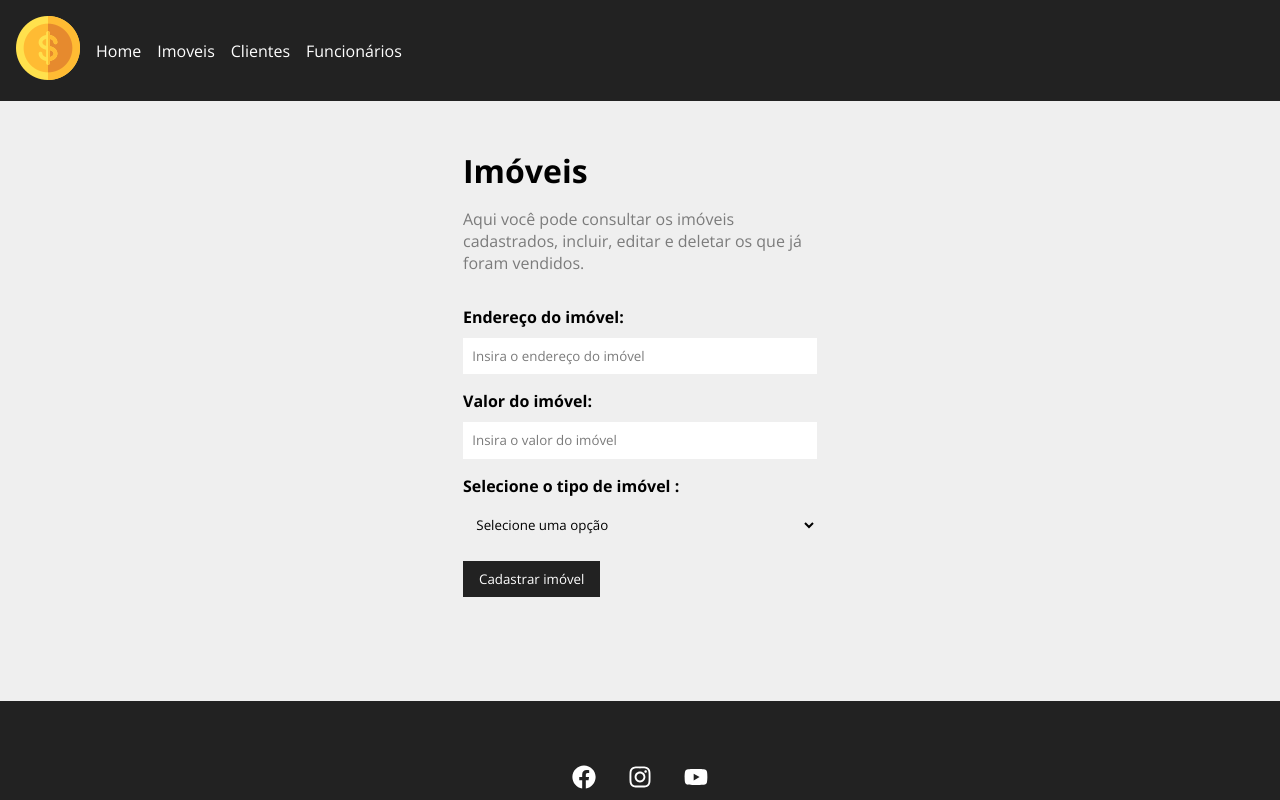
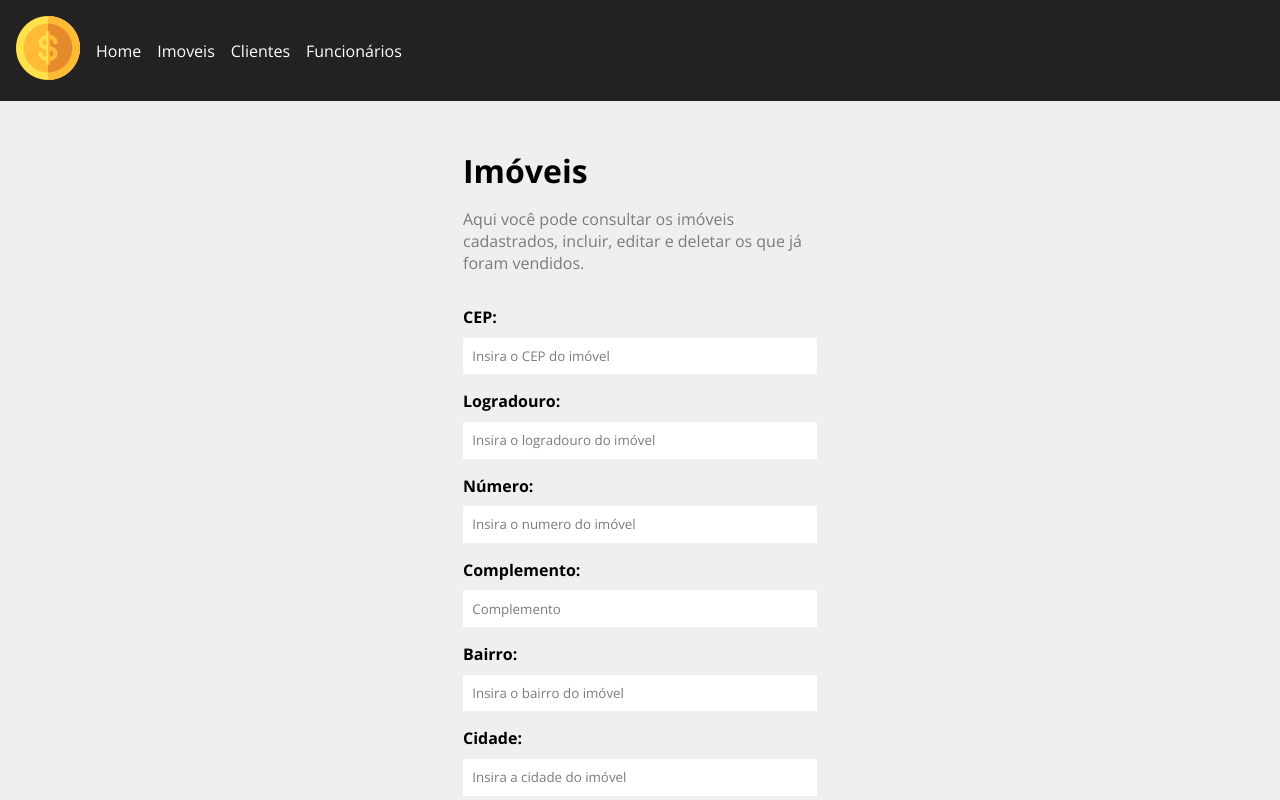
Before and after one commit to GustavodeSousa96/ProjetoGrupoMod3, a React (Create React App) app: page /imoveis in a window 1280 px wide. Shown: the top 800 px of the page. Built offline with nearby package versions, Linux system fonts and the light colour scheme; data requests are answered from the project's data file.

Commit message:
Inclusao do metodo POST nas pags que faltavam

```diff
--- a/db.json
+++ b/db.json
@@ -53,21 +53,10 @@
     {
       "id": 3,
       "tipo": "Terreno",
-      "comodos": 5,
+      "comodos": 0,
       "endereco": "Leblon",
       "preco": 1000000,
       "foto": "Adicionar foto aqui"
-    },
-    {
-      "name": "teste",
-      "budget": "5000",
-      "category": {
-        "id": "2",
-        "name": "Apartamento"
-      },
-      "cost": 0,
-      "services": [],
-      "id": 4
     }
   ],
   "compradores": [
--- a/src/components/form/Select.js
+++ b/src/components/form/Select.js
@@ -4,7 +4,7 @@ function Select({text, name, options, handleOnChange, value}){ /* Essas props se
     return ( // Os campos do input abaixo estão de forma dinâmica, e serão alterados de acordo com a página que estiverem.
         <div className={styles.form_control}>
             <label htmlFor={name}>{text}:</label>
-            <select name={name} id={name} onChange={handleOnChange} value={value ||''}>
+            <select name={name} id={name} onChange={handleOnChange} value={value} className={styles.dropdown_content}>
                 <option>Selecione uma opção</option>
                 {options.map((option)=> (
                     <option value={option.id} key={option.id}> {option.tipo}</option>
--- a/src/components/form/Select.module.css
+++ b/src/components/form/Select.module.css
@@ -2,6 +2,7 @@
     display: flex;
     flex-direction: column;
     margin-bottom: 1em;
+
 }
 
 .form_control label {
--- a/src/components/pages/Compradores.js
+++ b/src/components/pages/Compradores.js
@@ -1,14 +1,42 @@
+import {useNavigate} from 'react-router-dom'//useHistory foi substituído por useNavigate
+
 import FormClient from '../project/FormClient'; // Formulário dentro da pasta project
 
 import styles from './Compradores.module.css'; // CSS da página
 
 function Clientes() {
+
+  const navigate = useNavigate() //useHistory foi substituído por useNavigate()
+
+  function createPost(project){ // Talvez mudar project para imovel
+
+    //initialize cost and services - Por enquanto os dados abaixo ñ estao sendo utilizados
+    project.cost = 0
+    project.services = []
+
+    fetch('http://localhost:5000/compradores', {
+      method:'POST',
+      headers:{
+        'Content-type':'application/json',
+      },
+      body: JSON.stringify(project), // Talvez mudar project para imovel
+    })
+      .then((resp) => resp.json())
+      .then((data) => {
+      console.log(data)
+      //redirect
+      navigate.push('/dashimoveis', {message:'Imovel cadastrado com sucesso!'})
+    })
+    .catch((err) => console.log(err))
+
+  }
+
   return (
     <div className={styles.compradores_container}>
       <h1>Clientes</h1>
       <p>Aqui você pode consultar os dados dos clientes, incluir, editar e deletar.</p>
 
-      <FormClient btnText={"Cadastrar cliente"} /> {/*Essa prop(btnText) irá mudar para de acordo com o método. Esse método será um POST. */}
+      <FormClient handleSubmit={createPost} btnText={"Cadastrar cliente"} /> {/*Essa prop(btnText) irá mudar para de acordo com o método. Esse método será um POST. */}
     </div>
   );
 
--- a/src/components/pages/Imoveis.js
+++ b/src/components/pages/Imoveis.js
@@ -12,7 +12,7 @@ function Imoveis() {
 
   function createPost(project){ // Talvez mudar project para imovel
 
-    //initialize cost and services
+    //initialize cost and services - Por enquanto os dados abaixo ñ estao sendo utilizados
     project.cost = 0
     project.services = []
 
--- a/src/components/project/FormClient.js
+++ b/src/components/project/FormClient.js
@@ -6,8 +6,9 @@ import SubmitButton from '../form/SubmitButton';
 
 import styles from './ProjectForm.module.css'
 
-function FormClient({btnText}) {
+function FormClient({handleSubmit, btnText, compradoresData}) {
   const [categories, setCategories] = useState([])
+  const [compradores, setCompradores] = useState(compradoresData || {})
 
   useEffect(() => {
     fetch('http://localhost:5000/compradores', {
@@ -23,24 +24,68 @@ function FormClient({btnText}) {
   .catch((err)=> console.log(err))
   }, [])
 
+  const submit = (e) => {
+    e.preventDefault()
+    handleSubmit(compradores)  // Quando duplicar alterar aqui p/ vendedores ou compradores
+  }
+
+  function handleChange(e) {
+    setCompradores({...compradores, [e.target.name]: e.target.value}) // Quando duplicar alterar imovel p/ vendedores ou compradores
+
+  }
+
+  function handleCategory(e) {
+    setCompradores({
+      ...compradores, // Quando duplicar alterar imovel p/ vendedores ou compradores
+      category: {
+        id: e.target.value,
+        tipo:e.target.options[e.target.selectedIndex].text,
+      },
+    })
+
+  }
+
   return (
-    <form className={styles.form}>
+    <form onSubmit={submit} className={styles.form}>
       <Input
         type='text'
-        text='Nome do(a) cliente'
-        name='name'
+        text='Nome completo do(a) cliente'
+        name='nome'
         placeholder='Insira o nome aqui'
+        handleOnChange={handleChange}
+        value={compradores.name ? compradores.name : ''}
       />
       <Input
         type='number'
-        text='Idade'
-        name='name'
+        text='Data de nascimento'
+        name='nascimento'
         placeholder='Insira a idade'
+        handleOnChange={handleChange}
+        value={compradores.nascimento ? compradores.nascimento : ''}
       /> {/*Tentar mudar idade para data de nascimento, utilizando máscara(dd/mm/aaaa) */}
+      <Input
+        type='number'
+        text='CPF'
+        name='cpf'
+        placeholder='Insira o CPF aqui'
+        handleOnChange={handleChange}
+        value={compradores.cpf ? compradores.cpf : ''}
+      />
+      <Input
+        type='number'
+        text='RG'
+        name='rg'
+        placeholder='Insira o RG aqui'
+        handleOnChange={handleChange}
+        value={compradores.rg ? compradores.rg : ''}
+      />
       <Select
       name='category_id'
       text='Selecione o tipo de imóvel '
-      options={categories} />
+      options={categories}
+      handleOnChange={handleCategory}
+      value={compradores.category ? compradores.category.id : ''}
+       />
       <SubmitButton text={btnText} />
     </form>
   );
--- a/src/components/project/FormVend.js
+++ b/src/components/project/FormVend.js
@@ -3,12 +3,13 @@ import{useState, useEffect} from 'react'
 import Input from '../form/Input'
 import Select from '../form/Select'
 import SubmitButton from '../form/SubmitButton';
+import Vendedores from '../pages/Vendedores';
 
 import styles from './ProjectForm.module.css';
 
-function FormVend({btnText}) {
+function FormVend({handleSubmit, btnText, vendedoresData}) {
   const [categories, setCategories] = useState([])
-
+  const [vendedores, setVendedores] = useState(vendedoresData || {})
   useEffect(() => {
     fetch('http://localhost:5000/vendedores', {
     method:"GET",
@@ -23,24 +24,52 @@ function FormVend({btnText}) {
   .catch((err)=> console.log(err))
   }, [])
 
+  const submit = (e) => {
+    e.preventDefault()
+    handleSubmit(vendedores)  // Quando duplicar alterar aqui p/ vendedores ou compradores
+  }
+
+  function handleChange(e) {
+    setVendedores({...vendedores, [e.target.name]: e.target.value}) // Quando duplicar alterar imovel p/ vendedores ou compradores
+
+  }
+
+  function handleCategory(e) {
+    setVendedores({
+      ...vendedores, // Quando duplicar alterar imovel p/ vendedores ou compradores
+      category: {
+        id: e.target.value,
+        tipo:e.target.options[e.target.selectedIndex].text,
+      },
+    })
+
+  }
+
   return (
-    <form className={styles.form}>
+    <form onSubmit={submit} className={styles.form}>
       <Input
         type='text'
         text='Nome do funcionário(a)'
-        name='name'
+        name='nome'
         placeholder='Insira o nome aqui'
+        handleOnChange={handleChange}
+        value={vendedores.nome ? vendedores.nome : ''}
       />
       <Input
         type='number'
-        text='Idade'
-        name='name'
+        text='Data de nascimento'
+        name='nascimento'
         placeholder='Insira a idade'
+        handleOnChange={handleChange}
+        value={vendedores.nascimento ? vendedores.nascimento : ''}
       /> {/*Tentar mudar idade para data de nascimento, utilizando máscara(dd/mm/aaaa) */}
       <Select
       name='category_id'
       text='Selecione o cargo '
-      options={categories} />
+      options={categories}
+      handleOnChange={handleCategory}
+      value={vendedores.category ? vendedores.category.id : ''}
+      />
       <SubmitButton text={btnText} />
     </form>
   );
--- a/src/components/project/ProjectForm.js
+++ b/src/components/project/ProjectForm.js
@@ -26,20 +26,20 @@ function ProjectForm({handleSubmit, btnText, imovelData}) { // Talvez mudar proj
 
   const submit = (e) => {
     e.preventDefault()
-    handleSubmit(imovel)  // Talvez mudar project para imovel
+    handleSubmit(imovel)  // Quando duplicar alterar aqui p/ vendedores ou compradores
   }
 
   function handleChange(e) {
-    setImovel({...imovel, [e.target.name]: e.target.value})
+    setImovel({...imovel, [e.target.name]: e.target.value}) // Quando duplicar alterar imovel p/ vendedores ou compradores
 
   }
 
   function handleCategory(e) {
     setImovel({
-      ...imovel,
+      ...imovel, // Quando duplicar alterar imovel p/ vendedores ou compradores
       category: {
         id: e.target.value,
-        name:e.target.options[e.target.selectedIndex].text,
+        tipo:e.target.options[e.target.selectedIndex].text,
       },
     })
 
@@ -49,11 +49,59 @@ function ProjectForm({handleSubmit, btnText, imovelData}) { // Talvez mudar proj
     <form onSubmit={submit} className={styles.form}>
       <Input
         type='text'
-        text='Endereço do imóvel'
-        name='name'
-        placeholder='Insira o endereço do imóvel'
+        text='CEP'
+        name='cep'
+        placeholder='Insira o CEP do imóvel'
         handleOnChange={handleChange}
-        value={imovel.name ? imovel.name : ''}
+        value={imovel.cep ? imovel.cep : ''}
+      />
+      <Input
+        type='text'
+        text='Logradouro'
+        name='logradouro'
+        placeholder='Insira o logradouro do imóvel'
+        handleOnChange={handleChange}
+        value={imovel.logradouro ? imovel.logradouro : ''}
+      />
+      <Input
+        type='number'
+        text='Número'
+        name='numero'
+        placeholder='Insira o numero do imóvel'
+        handleOnChange={handleChange}
+        value={imovel.numero ? imovel.numero : ''}
+      />
+      <Input
+        type='text'
+        text='Complemento'
+        name='complemento'
+        placeholder='Complemento'
+        handleOnChange={handleChange}
+        value={imovel.complemento ? imovel.complemento : ''}
+      />
+      <Input
+        type='text'
+        text='Bairro'
+        name='bairro'
+        placeholder='Insira o bairro do imóvel'
+        handleOnChange={handleChange}
+        value={imovel.bairro ? imovel.bairro : ''}
+      />
+      <Input
+        type='text'
+        text='Cidade'
+        name='cidade'
+        placeholder='Insira a cidade do imóvel'
+        handleOnChange={handleChange}
+        value={imovel.cidade ? imovel.cidade : ''}
+      />
+       <Input
+        type='text'
+        text='Estado'
+        name='estado'
+        placeholder='Insira a estado do imóvel'
+        handleOnChange={handleChange}
+        value={imovel.estado ? imovel.estado : ''}
       />
       <Input
         type='number'
```
Also changed, not shown: src/components/pages/Vendedores.js (+29 -1 lines), Readme.txt.
